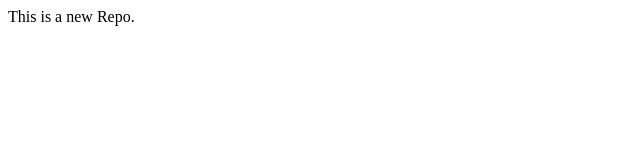
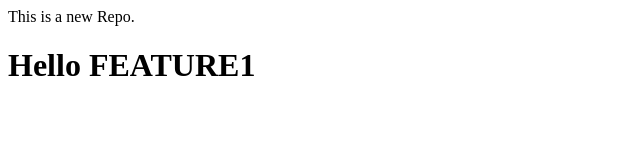
Before and after one commit to AswathiC01/LocalRepo, a plain HTML site: page index.html in a window 1280 px wide. Shown: the whole page, without its empty margins (0-640 px from the left). Drawn offline with Linux system fonts and the light colour scheme.

Commit message:
added feature1

```diff
--- a/index.html
+++ b/index.html
@@ -1 +1,2 @@
 <p>This is a new Repo.</p>
+<h1>Hello FEATURE1</h1>
```
